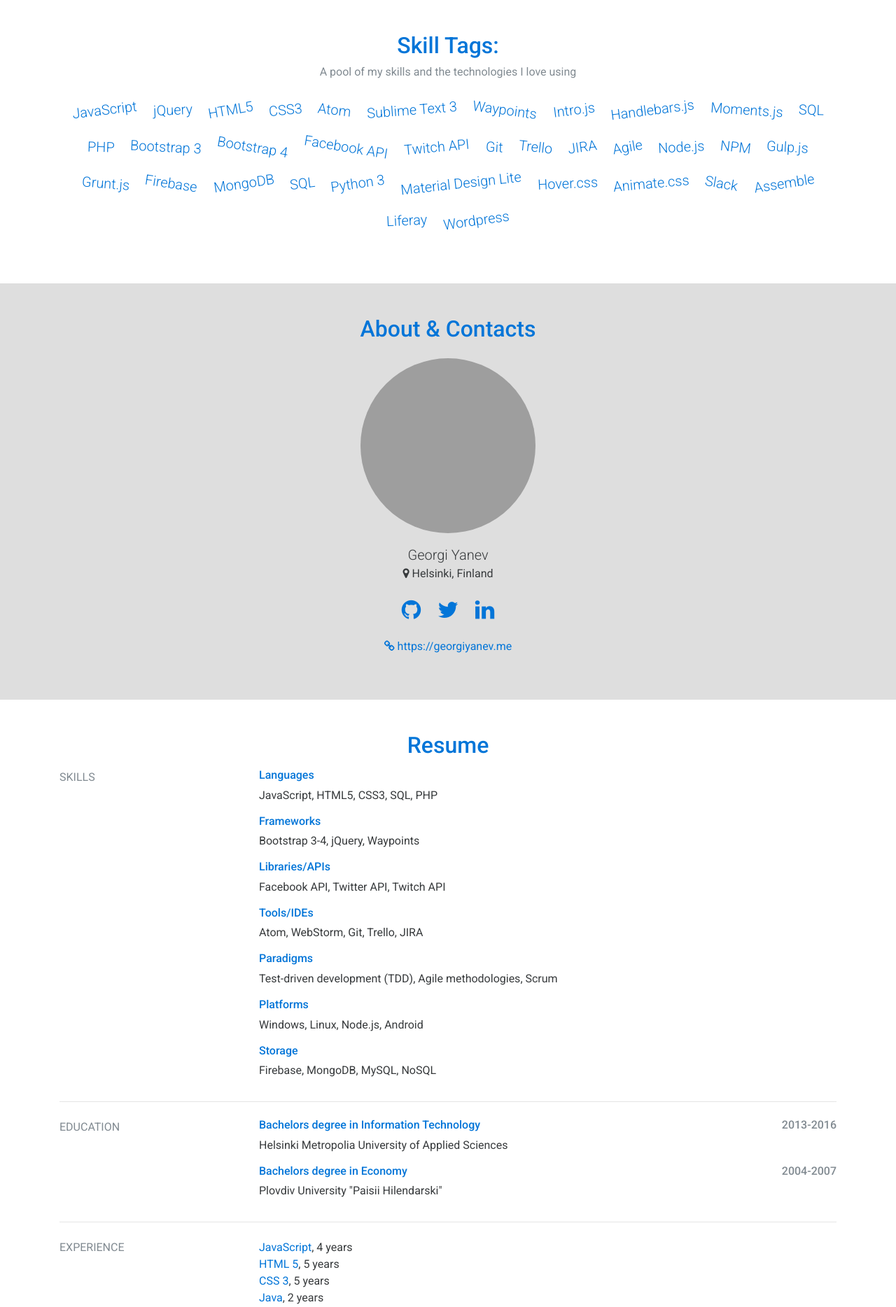
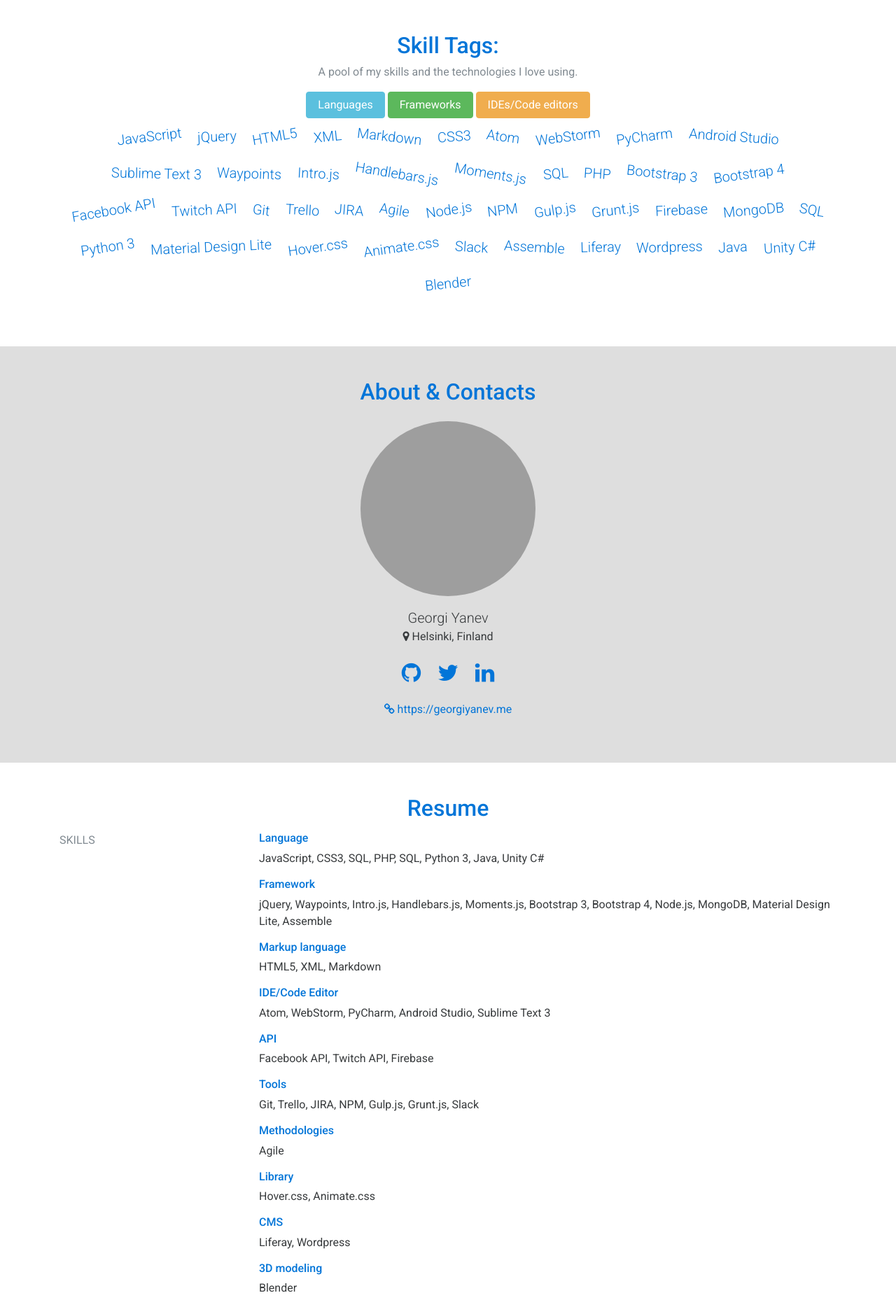
Before and after one commit to jumpalottahigh/www.georgi-yanev.com, a PHP site: page / in a window 1280 px wide. Shown: the part 72-1940 px from the top of the page at 70% size. Run offline with PHP 8.4, Linux system fonts and the light colour scheme; some libraries are stand-ins or nearby versions; grey boxes are pictures that could not be loaded.

Commit message:
make resume section dynamic; introduce skill tag filters

```diff
--- a/assets/css/styles.css
+++ b/assets/css/styles.css
@@ -74,12 +74,25 @@
   font-size: 0.7rem;
 }
 
+.filter-elevated {
+  text-shadow: 2px 2px 2px #cecece;
+}
+
+.filter-out {
+  opacity: 0.4;
+  font-size: 0.7rem;
+
+  transition: font-size 1s, opacity 1s;
+}
+
 /*Skill Tags*/
 .skillTag {
   display: inline-block;
   margin: .7rem;
   cursor: pointer;
   outline: none!important;
+
+  transition: font-size 1s, opacity 1s;
 }
 
 .navbar .moto {
--- a/assets/js/app.js
+++ b/assets/js/app.js
@@ -3,22 +3,32 @@
   //All skill data: name, type, url, experience
   var skillData = [{
     name: "JavaScript",
-    type: "language",
+    type: "Language",
     url: "https://developer.mozilla.org/en-US/docs/Web/JavaScript",
     experience: "5 years"
   }, {
     name: "jQuery",
-    type: "framework",
+    type: "Framework",
     url: "https://jquery.com/",
     experience: "3 years"
   }, {
     name: "HTML5",
-    type: "markup language",
+    type: "Markup language",
     url: "http://www.w3schools.com/html/html5_intro.asp",
     experience: "5 years"
   }, {
+    name: "XML",
+    type: "Markup language",
+    url: "http://www.w3schools.com/xml/",
+    experience: "3 years"
+  }, {
+    name: "Markdown",
+    type: "Markup language",
+    url: "https://github.com/adam-p/markdown-here/wiki/Markdown-Cheatsheet",
+    experience: "1 year"
+  }, {
     name: "CSS3",
-    type: "language",
+    type: "Language",
     url: "http://www.w3schools.com/css/default.asp",
     experience: "5 year"
   }, {
@@ -27,48 +37,63 @@
     url: "https://atom.io/",
     experience: "1 year"
   }, {
+    name: "WebStorm",
+    type: "IDE/Code Editor",
+    url: "https://www.jetbrains.com/webstorm/",
+    experience: "1 year"
+  }, {
+    name: "PyCharm",
+    type: "IDE/Code Editor",
+    url: "https://www.jetbrains.com/pycharm/",
+    experience: "1 year"
+  }, {
+    name: "Android Studio",
+    type: "IDE/Code Editor",
+    url: "http://developer.android.com/tools/studio/index.html",
+    experience: "1 year"
+  }, {
     name: "Sublime Text 3",
     type: "IDE/Code Editor",
     url: "https://www.sublimetext.com/3",
     experience: "2 years"
   }, {
     name: "Waypoints",
-    type: "framework",
+    type: "Framework",
     url: "http://imakewebthings.com/waypoints/",
     experience: "5 months"
   }, {
     name: "Intro.js",
-    type: "framework",
+    type: "Framework",
     url: "http://introjs.com/",
     experience: "2 months"
   }, {
     name: "Handlebars.js",
-    type: "framework",
+    type: "Framework",
     url: "http://handlebarsjs.com/",
     experience: "6 months"
   }, {
     name: "Moments.js",
-    type: "framework",
+    type: "Framework",
     url: "http://momentjs.com/",
     experience: "3 months"
   }, {
     name: "SQL",
-    type: "language",
+    type: "Language",
     url: "http://www.w3schools.com/sql/",
     experience: "3 years"
   }, {
     name: "PHP",
-    type: "language",
+    type: "Language",
     url: "http://php.net/",
     experience: "2 year"
   }, {
     name: "Bootstrap 3",
-    type: "framework",
+    type: "Framework",
     url: "http://getbootstrap.com/",
     experience: "2 years"
   }, {
     name: "Bootstrap 4",
-    type: "framework",
+    type: "Framework",
     url: "http://v4-alpha.getbootstrap.com/getting-started/introduction/",
     experience: "1 year"
   }, {
@@ -83,87 +108,87 @@
     experience: "1 year"
   }, {
     name: "Git",
-    type: "tool",
+    type: "Tools",
     url: "https://git-scm.com/",
     experience: "3 years"
   }, {
     name: "Trello",
-    type: "tool",
+    type: "Tools",
     url: "https://www.trello.com/",
     experience: "1 year"
   }, {
     name: "JIRA",
-    type: "tool",
+    type: "Tools",
     url: "https://www.jira.com/",
     experience: "1 year"
   }, {
     name: "Agile",
-    type: "methodologies",
+    type: "Methodologies",
     url: "http://agilemethodology.org/",
     experience: "1 year"
   }, {
     name: "Node.js",
-    type: "library",
+    type: "Framework",
     url: "https://nodejs.org/en/",
     experience: "2 years"
   }, {
     name: "NPM",
-    type: "tool",
+    type: "Tools",
     url: "https://www.npmjs.com/",
     experience: "2 years"
   }, {
     name: "Gulp.js",
-    type: "tool",
+    type: "Tools",
     url: "http://gulpjs.com/",
     experience: "1 year"
   }, {
     name: "Grunt.js",
-    type: "tool",
+    type: "Tools",
     url: "http://gruntjs.com/",
     experience: "2 years"
   }, {
     name: "Firebase",
-    type: "framework",
+    type: "API",
     url: "https://www.firebase.com/",
     experience: "4 months"
   }, {
     name: "MongoDB",
-    type: "framework",
+    type: "Framework",
     url: "https://docs.mongodb.com",
     experience: "2 months"
   }, {
     name: "SQL",
-    type: "language",
+    type: "Language",
     url: "http://www.w3schools.com/sql/",
     experience: "2 years"
   }, {
     name: "Python 3",
-    type: "language",
+    type: "Language",
     url: "https://docs.python.org/3/",
     experience: "1 year"
   }, {
     name: "Material Design Lite",
-    type: "framework",
+    type: "Framework",
     url: "https://getmdl.io/",
     experience: "2 years"
   }, {
     name: "Hover.css",
-    type: "library",
+    type: "Library",
     url: "http://ianlunn.github.io/Hover/",
     experience: "1 year"
   }, {
     name: "Animate.css",
-    type: "library",
+    type: "Library",
     url: "https://daneden.github.io/animate.css/",
     experience: "1 year"
   }, {
     name: "Slack",
-    type: "tool",
+    type: "Tools",
     url: "https://slack.com",
     experience: "1 year"
   }, {
     name: "Assemble",
-    type: "framework",
+    type: "Framework",
     url: "http://assemble.io/",
     experience: "1 year"
   }, {
@@ -176,6 +201,21 @@
     type: "CMS",
     url: "http://wordpress.org/",
     experience: "2 years"
+  }, {
+    name: "Java",
+    type: "Language",
+    url: "https://docs.oracle.com/javase/7/docs/api/",
+    experience: "3 years"
+  }, {
+    name: "Unity C#",
+    type: "Language",
+    url: "http://docs.unity3d.com/540/Documentation/Manual/",
+    experience: "3 years"
+  }, {
+    name: "Blender",
+    type: "3D modeling",
+    url: "https://www.blender.org/",
+    experience: "3 years"
   }];
 
   //Get all skill tags
@@ -194,6 +234,7 @@
       element.setAttribute("class", "skillTag");
       element.setAttribute("tabindex", "0");
       //Add pop overs
+      element.dataset.type = skillData[tag].type;
       element.dataset.toggle = "popover";
       element.dataset.trigger = "focus";
       element.dataset.placement = "bottom";
@@ -206,17 +247,50 @@
       transformString = "transform:rotateZ(" + rotate + "deg);-webkit-transform:rotateZ(" + rotate + "deg);-ms-transform:rotateZ(" + rotate + "deg);z-index:" + zindex;
       element.setAttribute("style", transformString);
 
-      //Append the element
+      //Append the element to skill pool
       document.getElementById('outputSkillTags').appendChild(element);
     }
+  };
 
+  //Collect and populate the resume section with the correct skills
+  var populateResumeSKills = function() {
+    var itemTypes = [];
+    var constructor = '';
+
+    //Itirate all skills and construct all types
+    for (var item in skillData) {
+      if (itemTypes.indexOf(skillData[item].type) < 0) {
+        itemTypes.push(skillData[item].type);
+      }
+    }
+
+    //Itirate all types and for each type all items in skills
+    for (var i in itemTypes) {
+      //Append the type heading
+      constructor += '<h6 class="text-primary">' + itemTypes[i] + '</h6><p>';
+      var firstItem = true;
+      for (var j in skillData) {
+        //Append all the items that match that type to that sub section
+        if (itemTypes[i] == skillData[j].type) {
+          //Add commas before all elements except first
+          if (!firstItem) {
+            constructor += ', ';
+          }
+          constructor += skillData[j].name;
+          firstItem = false;
+        }
+      }
+      //Close the paragraph
+      constructor += '</p>';
+    }
+
+    //Populate resume skills section
+    $('#outputResumeSkills').html(constructor);
   };
 
   //Update UI skill tags
   populateSkillTags();
-
-  //TODO
-  //Think of a way to either sort tags alphabetically or something else
+  populateResumeSKills();
 
   //Init popovers
   $('[data-toggle="popover"]').popover({
@@ -227,11 +301,23 @@
     trigger: 'focus'
   });
 
-  //TODO
-  //Make the bottom section also get populated from the main skill data object
+  //Filter skill tags by type
+  $('.btn-tag-filter').click(function() {
+    //Get current filter
+    var filter = $(this).data("filter-value");
+    //If same button is pressed twice, restore tags to original state
+    if ($('.filter-elevated').data('type') != filter) {
+      $('.skillTag').removeClass("filter-elevated filter-out");
+    }
+    //Toggle correct filtered tags state
+    $('.skillTag[data-type="' + filter + '"]').toggleClass("filter-elevated");
+    $('.skillTag').not('[data-type="' + filter + '"]').toggleClass("filter-out");
+  });
 
-
-  //Easter egg
+  //
+  //SECRETS
+  //
+  //Logo easter egg
   $('.logo').click(function() {
     var clickCount = localStorage.getItem("GY_egg") || 0;
 
--- a/index.html
+++ b/index.html
@@ -78,7 +78,10 @@
       <div class="row">
         <div class="col-xs-12">
           <h2 class="text-primary">Skill Tags:</h2>
-          <p class="text-muted">A pool of my skills and the technologies I love using</p>
+          <p class="text-muted">A pool of my skills and the technologies I love using.</p>
+          <button data-filter-value="Language" class="btn btn-info btn-tag-filter">Languages</button>
+          <button data-filter-value="Framework" class="btn btn-success btn-tag-filter">Frameworks</button>
+          <button data-filter-value="IDE/Code Editor" class="btn btn-warning btn-tag-filter">IDEs/Code editors</button>
           <div class="row">
             <p id="outputSkillTags" class="col-xs-12 lead text-primary"></p>
           </div>
@@ -122,22 +125,7 @@
         <div class="col-xs-3 text-muted text-uppercase">
           Skills
         </div>
-        <div class="col-xs-9">
-          <h6 class="text-primary">Languages</h6>
-          <p>JavaScript, HTML5, CSS3, SQL, PHP</p>
-          <h6 class="text-primary">Frameworks</h6>
-          <p>Bootstrap 3-4, jQuery, Waypoints</p>
-          <h6 class="text-primary">Libraries/APIs</h6>
-          <p>Facebook API, Twitter API, Twitch API</p>
-          <h6 class="text-primary">Tools/IDEs</h6>
-          <p>Atom, WebStorm, Git, Trello, JIRA</p>
-          <h6 class="text-primary">Paradigms</h6>
-          <p>Test-driven development (TDD), Agile methodologies, Scrum</p>
-          <h6 class="text-primary">Platforms</h6>
-          <p>Windows, Linux, Node.js, Android</p>
-          <h6 class="text-primary">Storage</h6>
-          <p>Firebase, MongoDB, MySQL, NoSQL</p>
-        </div>
+        <div id="outputResumeSkills" class="col-xs-9"></div>
       </div>
       <!-- END SKILLS -->
       <hr class="m-b-2">
```
